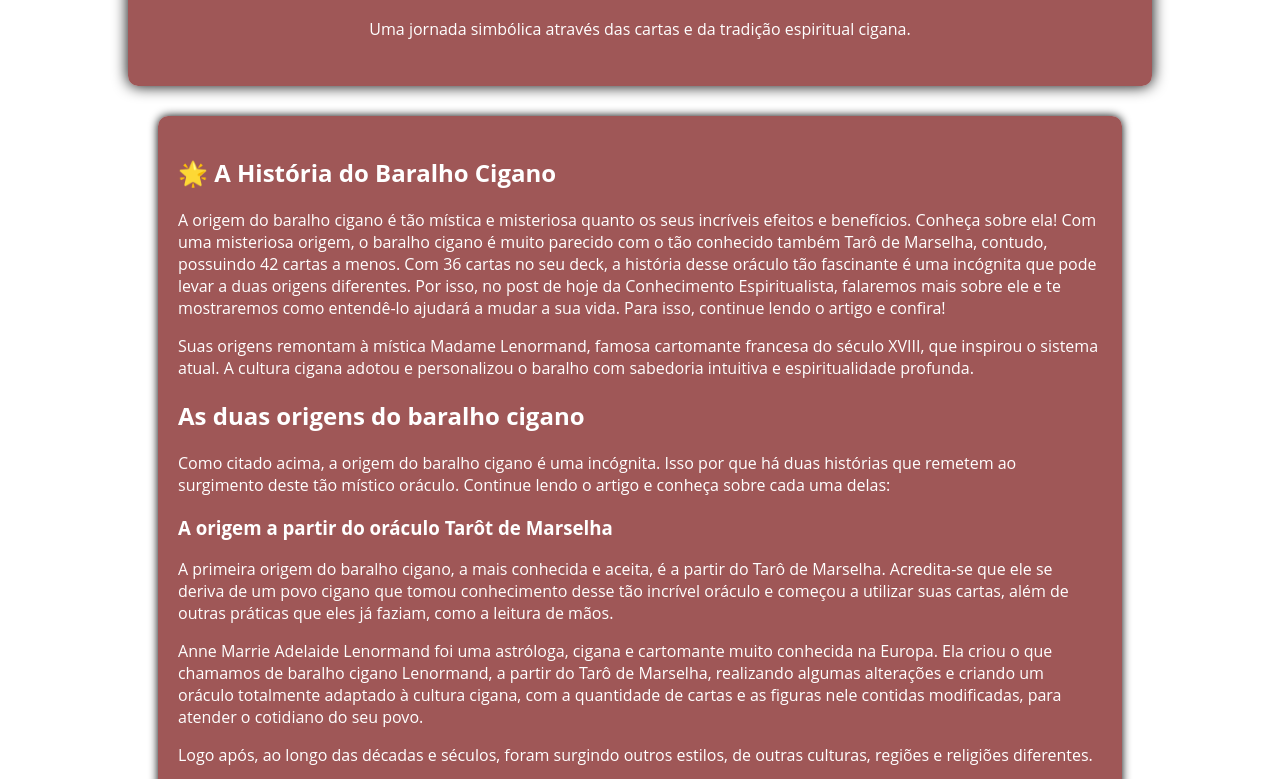
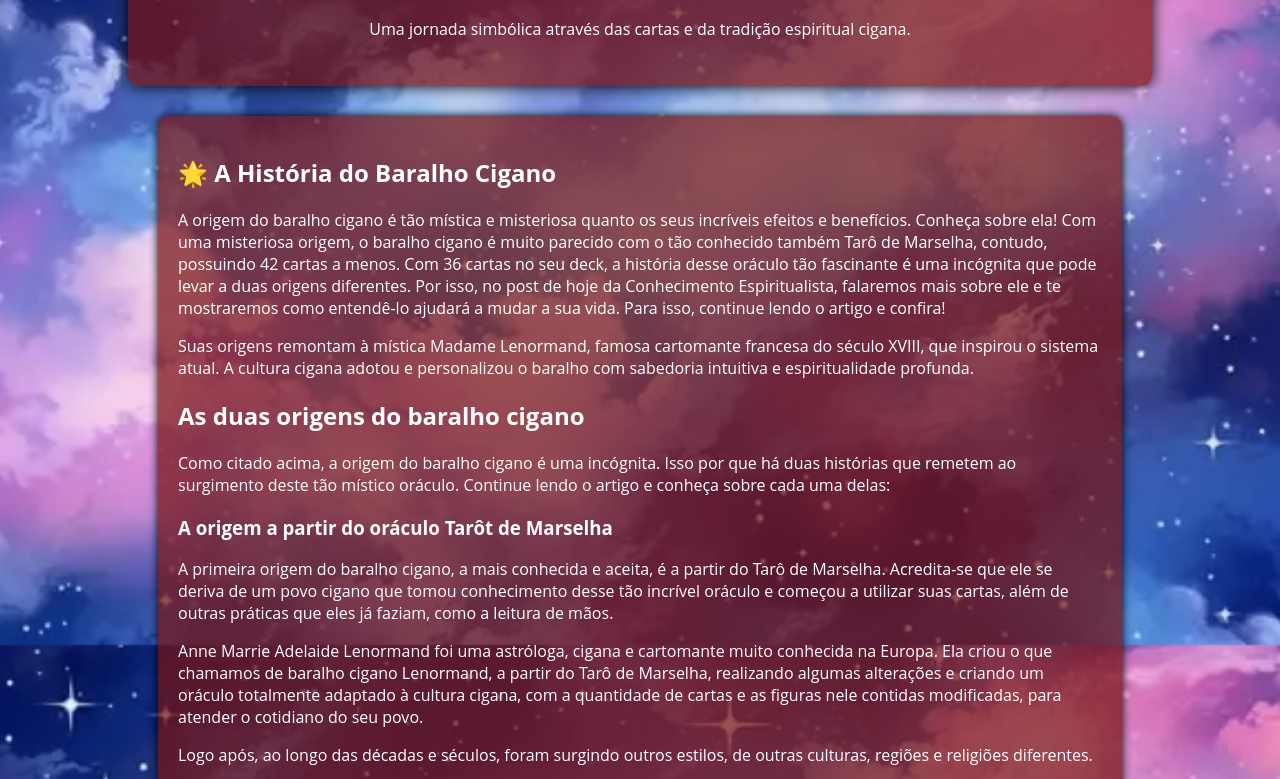
Before and after one commit to LyTorres/baralho, a plain HTML site: page index.html in a window 1280 px wide. Shown: the part 155-934 px from the top of the page. Drawn offline with Linux system fonts and the light colour scheme.

Commit message:
ajustado

```diff
--- a/index.html
+++ b/index.html
@@ -7,13 +7,13 @@
 
     body {
       font-family: 'Open Sans', sans-serif;
-      background-image: tarot\fundo2.jpg;
-      background-size: cover;
-      background-attachment: fixed;
-      color: #fff;
-      padding: 20px;
-      max-width: 80%;
-      margin:0 auto;
+    background-image: url('tarot/fundo2.jpg');
+    background-size: cover;
+    background-attachment: fixed;
+    color: #fff;
+    padding: 20px;
+    max-width: 80%;
+    margin: 0 auto;
     }
 
 
```
